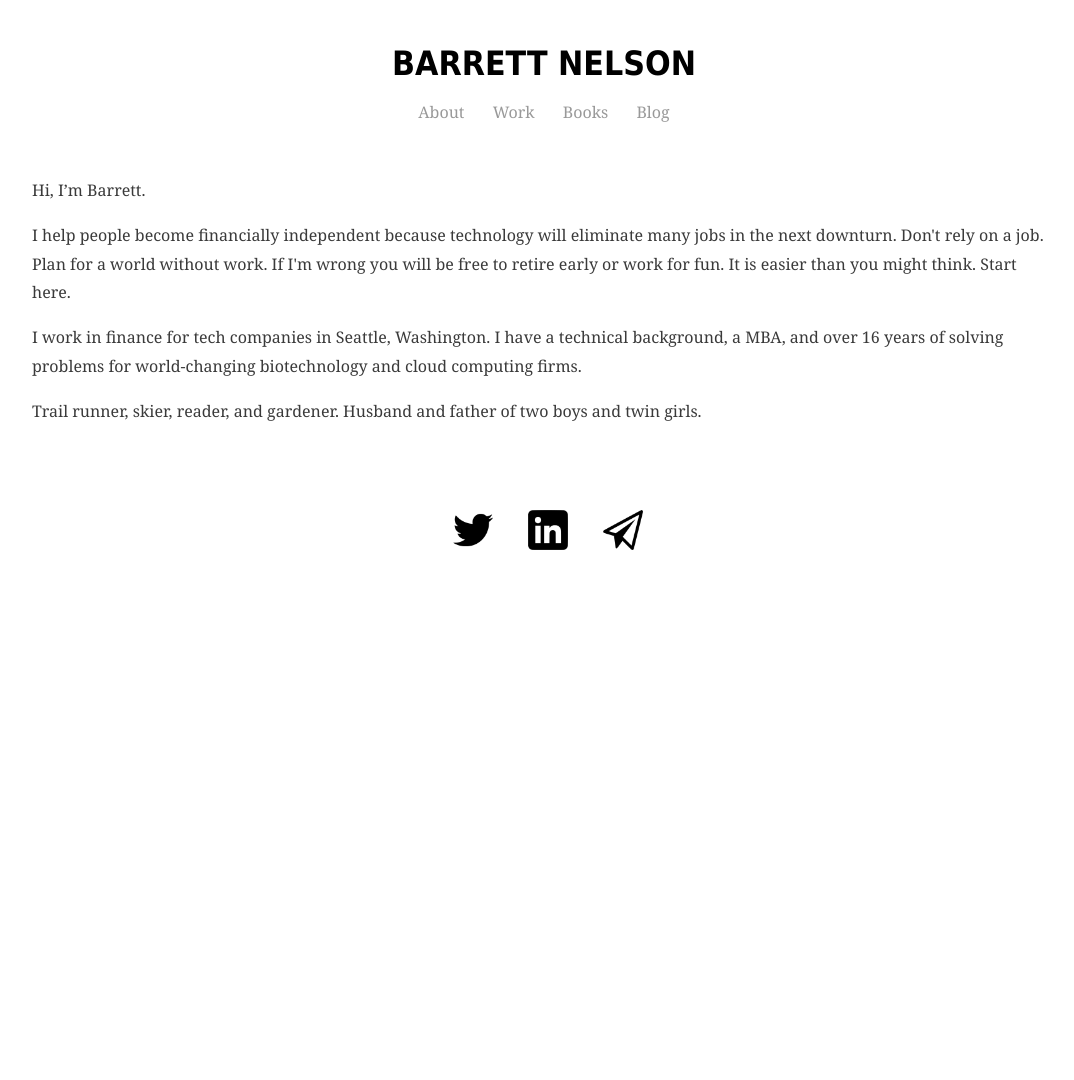
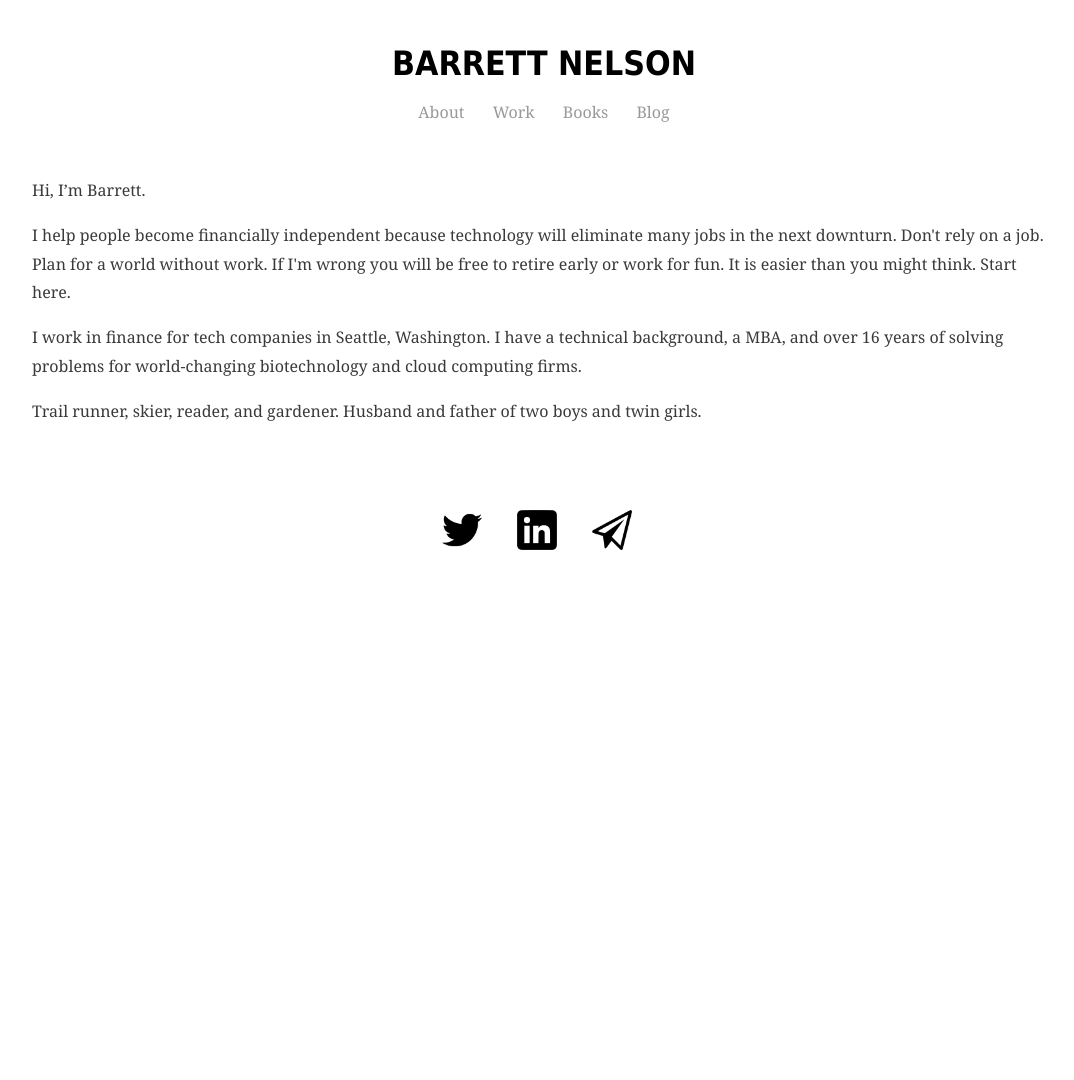
Before and after one commit to bstnel/bstnel.github.io, a Jekyll site: the page index.html, which Jekyll copies as it is, in a window 1280 px wide. Shown: the whole page, without its empty margins (96-1170 px from the left). Built offline with Jekyll 4.4.1, drawn with Linux system fonts in a browser that asks for light colours.

Commit message:
Update main.css

```diff
--- a/css/main.css
+++ b/css/main.css
@@ -49,7 +49,7 @@ body {
       font-family: Georgia, serif;
 }
 h6{
-  padding: 1em 3em 0em 0em;
+  padding: 1em 5em 0em 0em;
   background-color: white;
   text-align: center;
   position: relative;
```
